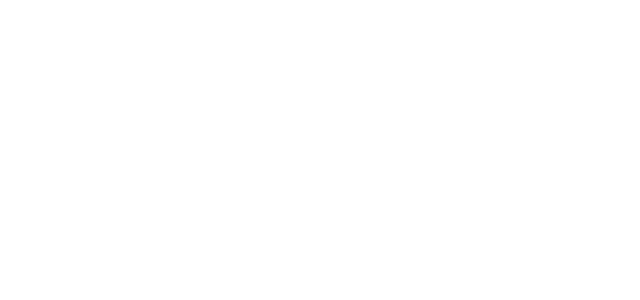
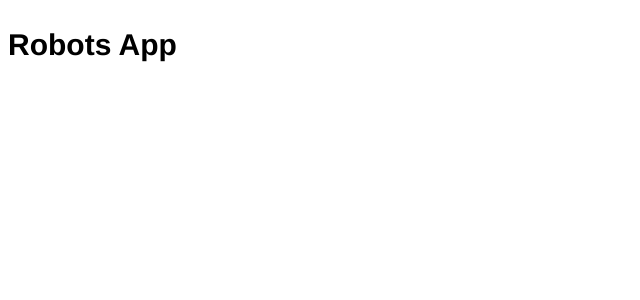
Before and after one commit to alexnavter/202301-w6chwe-alex-navarro-carles-galan-front, a React (Create React App) app: page / in a window 1280 px wide. Shown: the top 300 px of the page, without its empty margins (0-640 px from the left). Built offline with nearby package versions, Linux system fonts and the light colour scheme.

Commit message:
Minor change GlobalStyles

```diff
--- a/package.json
+++ b/package.json
@@ -15,6 +15,7 @@
     "react-dom": "^18.2.0",
     "react-redux": "^8.0.5",
     "react-scripts": "5.0.1",
+    "styled-components": "^5.3.6",
     "typescript": "^4.9.5",
     "web-vitals": "^2.1.4"
   },
--- a/src/App.tsx
+++ b/src/App.tsx
@@ -1,5 +1,7 @@
+import Layout from "./components/Layout/Layout";
+
 function App() {
-  return <div className="App"></div>;
+  return <Layout />;
 }
 
 export default App;
--- /dev/null
+++ b/src/components/Layout/Layout.tsx
@@ -0,0 +1,13 @@
+import LayoutStyled from "./LayoutStyled";
+
+const Layout = (): JSX.Element => {
+  return (
+    <LayoutStyled>
+      <header className="app-header">
+        <h1 className="app-header__title">Robots App</h1>
+      </header>
+    </LayoutStyled>
+  );
+};
+
+export default Layout;
--- /dev/null
+++ b/src/components/Layout/LayoutStyled.tsx
@@ -0,0 +1,15 @@
+import styled from "styled-components";
+
+const LayoutStyled = styled.div`
+  display: flex;
+
+  .app-header {
+    &__title {
+      font-family: helvetica;
+      font-weight: 800;
+      font-size: 30px;
+    }
+  }
+`;
+
+export default LayoutStyled;
```
Also changed, not shown: src/GlobalStyles.tsx (deleted, +0 -25 lines), 1 other file (tests, documents, lock files or other folders).
